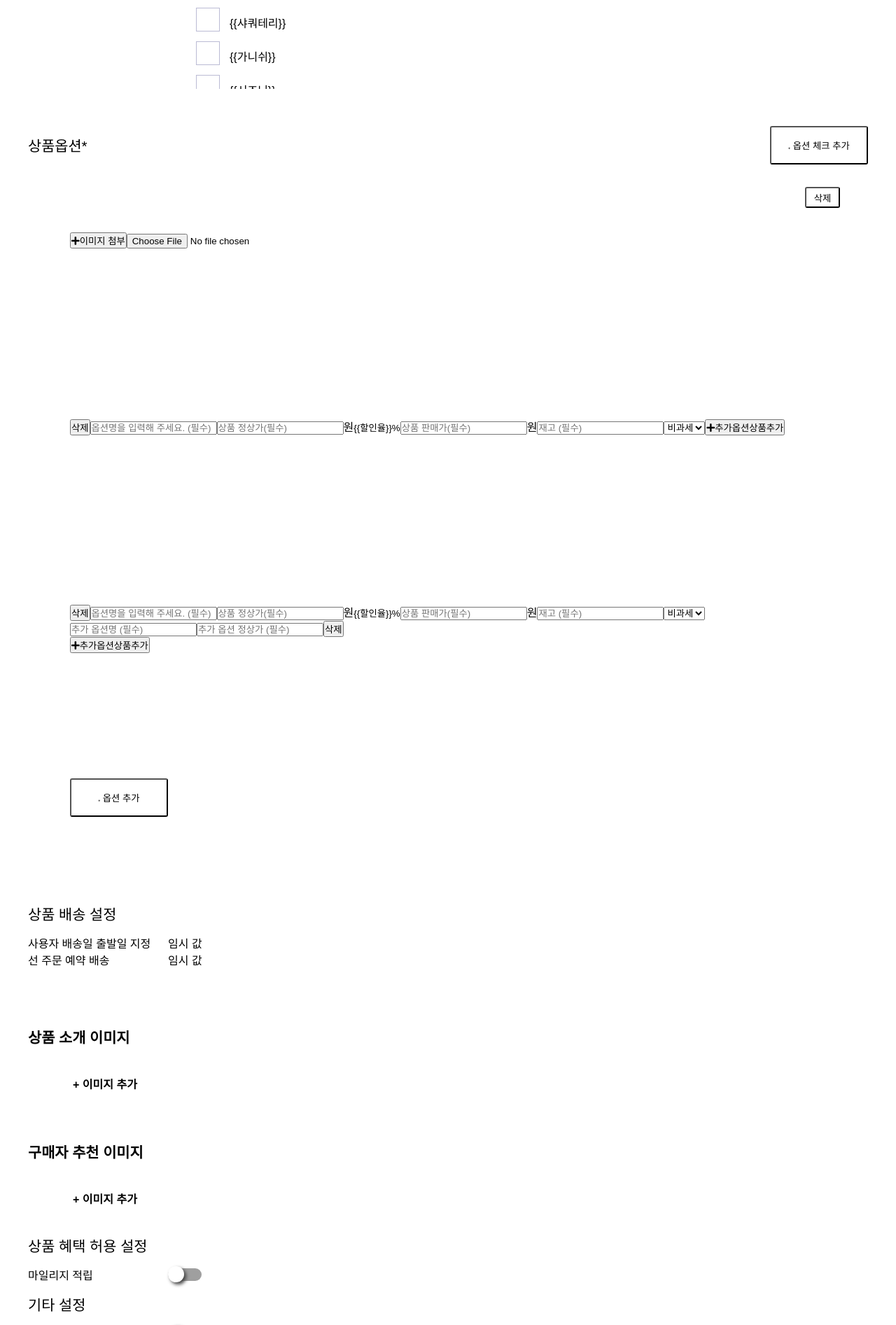
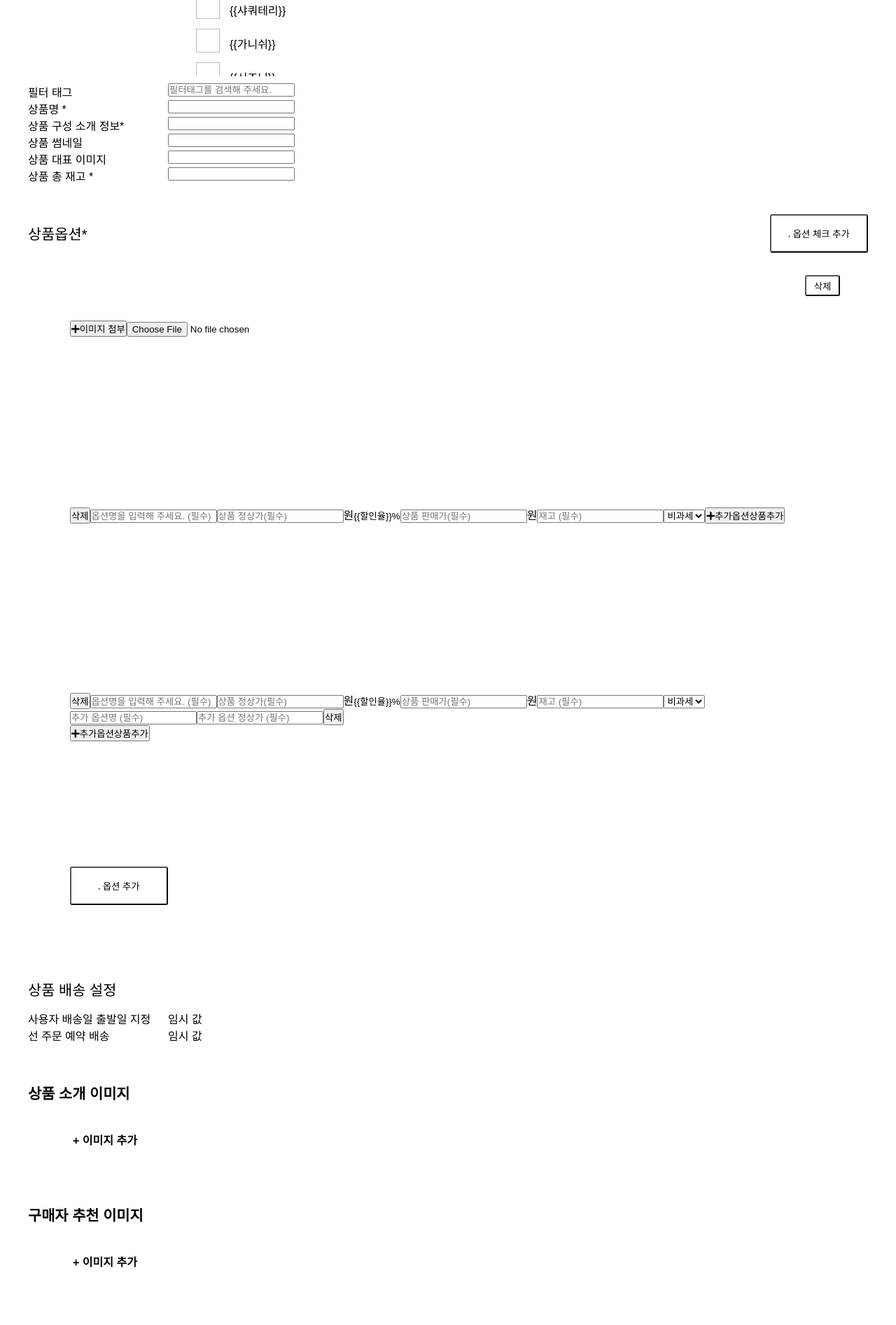
Before and after one commit to wantedPreOnboarding/19_02nd_slr_admin, a React (Create React App) app: page / in a window 1280 px wide. Shown: the part 880-2773 px from the top of the page at 70% size. Built offline with nearby package versions, Linux system fonts and the light colour scheme.

Commit message:
Add - 개별 레이아웃 설정, 제거 및 Grid 부분 재구성

```diff
--- a/src/App.jsx
+++ b/src/App.jsx
@@ -35,18 +35,18 @@ const App = () => {
           </Grid>
           <Grid item>
             <ProductDelivery />
-            <Grid item container>
+          </Grid>
+          <Grid item>
             <ProductIntroImg />
           </Grid>
-            <Grid item container>
+          <Grid item>
             <BuyerRecommendImg />
           </Grid>
-            <Grid item container>
+          <Grid item>
             <MileageEtc headTitle="상품 혜택 허용 설정" menuTitle="마일리지 적립" />
           </Grid>
-            <Grid item container>
+          <Grid item>
             <MileageEtc headTitle="기타 설정" menuTitle="감사카드 제공" />
-            </Grid>
           </Grid>
         </Grid>
       </Grid>
--- a/src/Components/BasicInfo/BasicInfo.js
+++ b/src/Components/BasicInfo/BasicInfo.js
@@ -20,7 +20,7 @@ export default function BasicInfo() {
   return (
     <Table className="">
       <TableHeader>상품 기본 정보</TableHeader>
-      <TableRow label="카테고리 *" className={styles.basicInfo}>
+      <TableRow label="카테고리 *">
         <Grid container space={5}>
           <Grid size={7} item>
             <Card>
@@ -59,11 +59,24 @@ export default function BasicInfo() {
           </Grid>
         </Grid>
       </TableRow>
-      {/* <TableRow label="필터 태그" className={styles.basicInfo}>
-        temp value
+      <TableRow label="필터 태그">
+        <input className="" placeholder="필터태그를 검색해 주세요."></input>
       </TableRow>
-      <TableRow>temp value</TableRow>
-      <TableRow>temp value</TableRow> */}
+      <TableRow label="상품명 *">
+        <input className=""></input>
+      </TableRow>
+      <TableRow label="상품 구성 소개 정보*">
+        <input className=""></input>
+      </TableRow>
+      <TableRow label="상품 썸네일">
+        <input className=""></input>
+      </TableRow>
+      <TableRow label="상품 대표 이미지">
+        <input className=""></input>
+      </TableRow>
+      <TableRow label="상품 총 재고 *">
+        <input className=""></input>
+      </TableRow>
     </Table>
   );
 }
--- a/src/Components/BasicInfo/BasicInfo.module.css
+++ b/src/Components/BasicInfo/BasicInfo.module.css
@@ -1,7 +1,3 @@
-.basicInfo {
-  white-space: nowrap;
-}
-
 .categories li:not(:first-child) {
   padding-top: 1.5rem;
 }
--- a/src/components/BuyerRecommendImg/BuyerRecommendImg.module.css
+++ b/src/components/BuyerRecommendImg/BuyerRecommendImg.module.css
@@ -1,19 +1,14 @@
 @value sirPurple, sirGray, sirDgray from "styles/theme.css";
 
-.table{
-  margin-top: 30px;
-  border: 1px solid sirGray;
-}
-
-.tableHeader span{
+.tableHeader span {
   font-weight: 700;
 }
 
-.tableRowFile{
+.tableRowFile {
   padding: 15px 10px;
 }
 
-.tableRowFile label{
+.tableRowFile label {
   display: block;
   width: 200px;
   padding: 10px 0;
@@ -24,7 +19,7 @@
   cursor: pointer;
 }
 
-.tableRowFile input[type='file']{
+.tableRowFile input[type='file'] {
   position: absolute;
   width: 1px;
   height: 1px;
--- a/src/components/ProductIntroImg/ProductIntroImg.module.css
+++ b/src/components/ProductIntroImg/ProductIntroImg.module.css
@@ -1,19 +1,14 @@
 @value sirPurple, sirGray, sirDgray from "styles/theme.css";
 
-.table{
-  margin-top: 50px;
-  border: 1px solid sirGray;
-}
-
-.tableHeader span{
+.tableHeader span {
   font-weight: 700;
 }
 
-.tableRowFile{
+.tableRowFile {
   padding: 15px 10px;
 }
 
-.tableRowFile label{
+.tableRowFile label {
   display: block;
   width: 200px;
   padding: 10px 0;
@@ -24,7 +19,7 @@
   cursor: pointer;
 }
 
-.tableRowFile input[type='file']{
+.tableRowFile input[type='file'] {
   position: absolute;
   width: 1px;
   height: 1px;
```
Also changed, not shown: src/Components/ExposePeriod/ExposePeriod.jsx (+2 -6 lines), src/Components/ProductDelivery/ProductDelivery.jsx (+1 -6 lines). Lines whose indentation alone changed are shown as unchanged.
